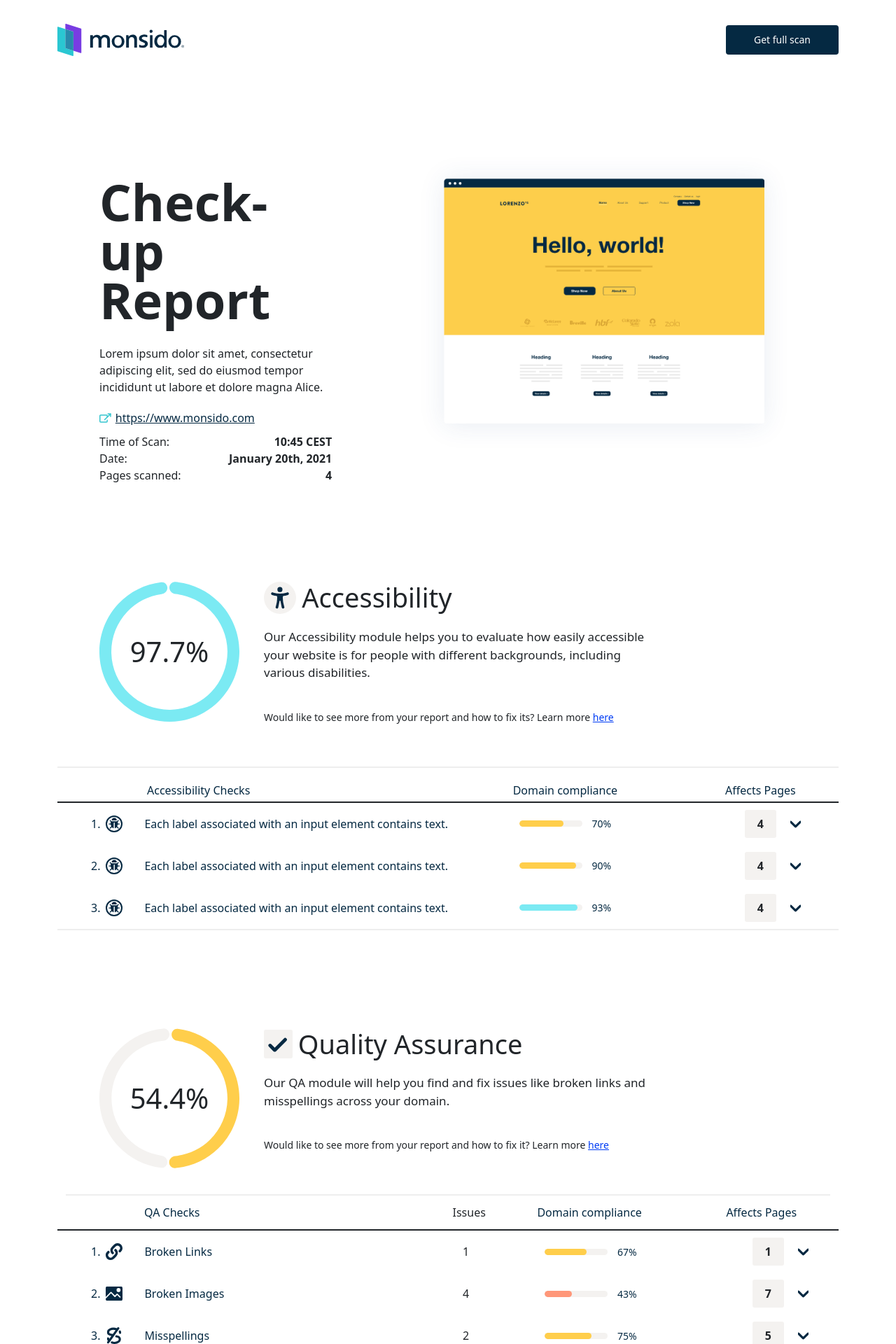
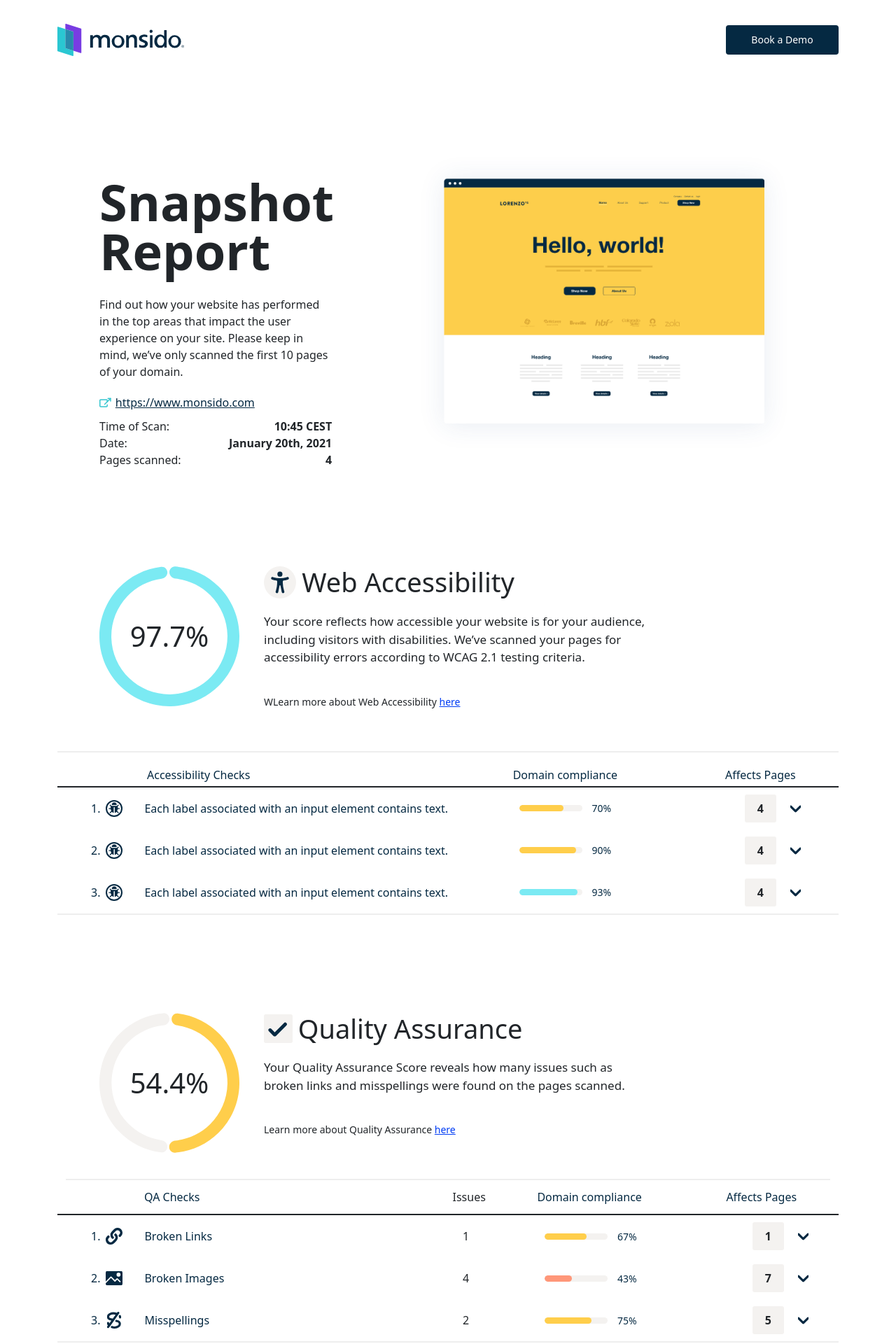
Before and after one commit to hnamdev008/marketing-report-ui, an Angular app: page / in a window 1280 px wide. Shown: the top 1920 px of the page at 70% size. Built offline with nearby package versions, Linux system fonts and the light colour scheme.

Commit message:
fix issues from 92 to 100

```diff
--- a/src/app/core/components/header/header.component.html
+++ b/src/app/core/components/header/header.component.html
@@ -2,5 +2,5 @@
     <a href="https://monsido.com" target="_blank" alt="Logo">
         <img class="img-fluid header__logo" src="./assets/icons/logo.svg" alt="Monsido Logo" />
     </a>
-    <button type="button" class="btn header__btn">Get full scan</button>
+    <button type="button" class="btn header__btn" (click)="bookDemo()">Book a Demo</button>
 </div>
--- a/src/app/home/home.component.html
+++ b/src/app/home/home.component.html
@@ -5,11 +5,10 @@
         <div class="home__section__banner">
             <div class="home__section__banner__left">
                 <h1 class="home__section__banner__left__title">
-                    Check-up<br>Report
+                    Snapshot Report
                 </h1>
                 <p class="home__section__banner__left__desc">
-                    Lorem ipsum dolor sit amet, consectetur adipiscing elit, sed do eiusmod tempor incididunt ut labore et dolore magna Alice.
-                </p>
+                    Find out how your website has performed in the top areas that impact the user experience on your site. Please keep in mind, we’ve only scanned the first 10 pages of your domain.                </p>
                 <span class="d-flex">
                 <img src="./assets/icons/open-link.svg" alt="">
                 <a href="https://monsido.com/" target="_blank" class="home__section__banner__url">https://www.monsido.com</a>
@@ -42,20 +41,19 @@
                 <div class="home__section__content__header d-flex flex-row align-items-center">
                     <img class="img-fluid" src="./assets/icons/human.svg" alt="" />
                     <h2 class="home__section__content__header__title ms-2">
-                        Accessibility
+                        Web Accessibility
                     </h2>
                 </div>
                 <p class="home__section__content__des">
-                    Our Accessibility module helps you to evaluate how easily accessible your website is for people with different backgrounds, including various disabilities.
-                </p>
+                    Your score reflects how accessible your website is for your audience, including visitors with disabilities. We’ve scanned your pages for accessibility errors according to WCAG 2.1 testing criteria.                </p>
                 <div class="home__section__content__note is-hide">
-                    Would like to see more from your report and how to fix its? Learn more
-                    <a href="" class="home__section__content__note__link">here</a>
+                    WLearn more about Web Accessibility
+                    <a href="https://monsido.com/platform/web-accessibility" target="_blank" class="home__section__content__note__link">here</a>
                 </div>
             </div>
             <div class="home__section__content__note">
-                Would like to see more from your report and how to fix its? <br>Learn more
-                <span class="home__section__content__note__link">here</span>
+                Learn more about Web Accessibility
+                <a href="https://monsido.com/platform/web-accessibility" target="_blank" class="home__section__content__note__link">here</a>
             </div>
         </div>
         <!-- Large Tablet, Laptop, Desktop -->
@@ -134,7 +132,7 @@
                                             </tr>
                                         </tbody>
                                     </table>
-                                    <p class="home__section__items__list__item__note">Want to see the status of more pages? <a href="https://go.monsido.com/demo" target="_blank">Book a demo</a></p>
+                                    <p class="home__section__items__list__item__note">Want to see the status of more pages? <a href="https://go.monsido.com/demo?utm_source=report-page&utm_medium=accordions&utm_content=book-a-demo&utm_campaign=snapshot-report-flow" target="_blank">Book a demo</a></p>
                                 </ng-template>
                             </accordion-item>
                         </accordion>
@@ -209,7 +207,7 @@
                                             </tr>
                                         </tbody>
                                     </table>
-                                    <p class="home__section__items__list__item__note">Want to see the status of more pages? <a href="https://go.monsido.com/demo" target="_blank">Book a demo</a></p>
+                                    <p class="home__section__items__list__item__note">Want to see the status of more pages? <a href="https://go.monsido.com/demo?utm_source=report-page&utm_medium=accordions&utm_content=book-a-demo&utm_campaign=snapshot-report-flow" target="_blank">Book a demo</a></p>
                                 </ng-template>
                             </accordion-item>
                         </accordion>
@@ -232,16 +230,16 @@
                     </h2>
                 </div>
                 <p class="home__section__content__des">
-                    Our QA module will help you find and fix issues like broken links and misspellings across your domain.
+                    Your Quality Assurance Score reveals how many issues such as broken links and misspellings were found on the pages scanned.
                 </p>
                 <div class="home__section__content__note is-hide">
-                    Would like to see more from your report and how to fix it? Learn more
-                    <span class="home__section__content__note__link">here</span>
+                    Learn more about Quality Assurance
+                    <a href="https://monsido.com/platform/quality-assurance" target="_blank" class="home__section__content__note__link">here</a>
                 </div>
             </div>
             <div class="home__section__content__note">
-                Would like to see more from your report and how to fix it? <br>Learn more
-                <span class="home__section__content__note__link">here</span>
+                Learn more about Quality Assurance
+                <a href="https://monsido.com/platform/quality-assurance" target="_blank" class="home__section__content__note__link">here</a>
             </div>
         </div>
         <!-- Large Tablet, Laptop, Desktop -->
@@ -314,7 +312,7 @@
                                             </tr>
                                         </tbody>
                                     </table>
-                                    <p class="home__section__items__list__item__note">Want to see the status of more pages? <a href="https://go.monsido.com/demo" target="_blank">Book a demo</a></p>
+                                    <p class="home__section__items__list__item__note">Want to see the status of more pages? <a href="https://go.monsido.com/demo?utm_source=report-page&utm_medium=accordions&utm_content=book-a-demo&utm_campaign=snapshot-report-flow" target="_blank">Book a demo</a></p>
                                 </ng-template>
                             </accordion-item>
                         </accordion>
@@ -381,7 +379,7 @@
                                             </tr>
                                         </tbody>
                                     </table>
-                                    <p class="home__section__items__list__item__note">Want to see the status of more pages? <a href="https://go.monsido.com/demo" target="_blank">Book a demo</a></p>
+                                    <p class="home__section__items__list__item__note">Want to see the status of more pages? <a href="https://go.monsido.com/demo?utm_source=report-page&utm_medium=accordions&utm_content=book-a-demo&utm_campaign=snapshot-report-flow" target="_blank">Book a demo</a></p>
                                 </ng-template>
                             </accordion-item>
                         </accordion>
@@ -412,16 +410,16 @@
                     </h2>
                 </div>
                 <p class="home__section__content__des">
-                    Optimize your website for search engines with the Monsido SEO module.
+                    Your SEO Score indicates how optimized the pages scanned are for search engines and whether they follow best practices such as including header tags.
                 </p>
                 <div class="home__section__content__note is-hide">
-                    Would like to see more from your report and how to fix it? Learn more
-                    <span class="home__section__content__note__link">here</span>
+                    Learn more about SEO
+                    <a href="https://monsido.com/platform/seo" target="_blank" class="home__section__content__note__link">here</a>
                 </div>
             </div>
             <div class="home__section__content__note">
-                Would like to see more from your report and how to fix it? Learn more
-                <span class="home__section__content__note__link">here</span>
+                Learn more about SEO
+                <a href="https://monsido.com/platform/seo" target="_blank" class="home__section__content__note__link">here</a>
             </div>
         </div>
         <!-- Large Tablet, Laptop, Desktop -->
@@ -484,7 +482,7 @@
                                             </tr>
                                         </tbody>
                                     </table>
-                                    <p class="home__section__items__list__item__note">Want to see more issues? <a href="https://go.monsido.com/demo" target="_blank">Book a demo</a></p>
+                                    <p class="home__section__items__list__item__note">Want to see more issues? <a href="https://go.monsido.com/demo?utm_source=report-page&utm_medium=accordions&utm_content=book-a-demo&utm_campaign=snapshot-report-flow" target="_blank">Book a demo</a></p>
                                 </ng-template>
                             </accordion-item>
                         </accordion>
@@ -544,7 +542,7 @@
                                             </tr>
                                         </tbody>
                                     </table>
-                                    <p class="home__section__items__list__item__note">Want to see more issues? <a href="https://go.monsido.com/demo" target="_blank">Book a demo</a></p>
+                                    <p class="home__section__items__list__item__note">Want to see more issues? <a href="https://go.monsido.com/demo?utm_source=report-page&utm_medium=accordions&utm_content=book-a-demo&utm_campaign=snapshot-report-flow" target="_blank">Book a demo</a></p>
                                 </ng-template>
                             </accordion-item>
                         </accordion>
@@ -567,16 +565,16 @@
                     </h2>
                 </div>
                 <p class="home__section__content__des">
-                    Choose between diferent data regulations relevant for your geographical location and scan your website for any privacy breeches.
+                    Your Data Privacy Score measures whether any potential privacy breaches based on sensitive information were detected anywhere on the pages scanned.
                 </p>
                 <div class="home__section__content__note is-hide">
-                    Would like to see more from your report and how to fix it? Learn more
-                    <span class="home__section__content__note__link">here</span>
+                    Learn more about Data Privacy
+                    <a href="https://monsido.com/platform/data-privacy" target="_blank" class="home__section__content__note__link">here</a>
                 </div>
             </div>
             <div class="home__section__content__note">
-                Would like to see more from your report and how to fix its issues?<br>Learn more
-                <span class="home__section__content__note__link">here</span>
+                Learn more about Data Privacy
+                <a href="https://monsido.com/platform/data-privacy" target="_blank" class="home__section__content__note__link">here</a>
             </div>
         </div>
         <!-- Large Tablet, Laptop, Desktop -->
@@ -641,7 +639,7 @@
                                             </tr>
                                         </tbody>
                                     </table>
-                                    <p class="home__section__items__list__item__note">Want to see more issues? <a href="https://go.monsido.com/demo" target="_blank">Book a demo</a></p>
+                                    <p class="home__section__items__list__item__note">Want to see more issues? <a href="https://go.monsido.com/demo?utm_source=report-page&utm_medium=accordions&utm_content=book-a-demo&utm_campaign=snapshot-report-flow" target="_blank">Book a demo</a></p>
                                 </ng-template>
                             </accordion-item>
                         </accordion>
@@ -699,7 +697,7 @@
                                             </tr>
                                         </tbody>
                                     </table>
-                                    <p class="home__section__items__list__item__note">Want to see more issues? <a href="https://go.monsido.com/demo" target="_blank">Book a demo</a></p>
+                                    <p class="home__section__items__list__item__note">Want to see more issues? <a href="https://go.monsido.com/demo?utm_source=report-page&utm_medium=accordions&utm_content=book-a-demo&utm_campaign=snapshot-report-flow" target="_blank">Book a demo</a></p>
                                 </ng-template>
                             </accordion-item>
                         </accordion>
@@ -722,17 +720,16 @@
                     </h2>
                 </div>
                 <p class="home__section__content__des">
-                    See the overall Performance level of the homepage of your domain.
-                    Performance is measured by pages and identifies elements that slow your page down, therefore leading to bad experience for your customers.
+                    Your Performance Score highlights how quickly your site loads for visitors based on network speed, location, and device used.
                 </p>
                 <div class="home__section__content__note is-hide">
-                    Would like to see more from your report and how to fix its? Learn more
-                    <span class="home__section__content__note__link">here</span>
+                    Learn more about Performance Insights
+                    <a href="https://monsido.com/platform/performance" target="_blank" class="home__section__content__note__link">here</a>
                 </div>
             </div>
             <div class="home__section__content__note">
-                Would like to see more from your report and how to fix its?<br>Learn more
-                <span class="home__section__content__note__link">here</span>
+                Learn more about Performance Insights
+                <a href="https://monsido.com/platform/performance" target="_blank" class="home__section__content__note__link">here</a>
             </div>
         </div>
         <hr>
@@ -778,28 +775,28 @@
     <section class="home__section container-fluid">
         <!-- Mobile -->
         <div class="home__section__promote" *ngIf="innerWidth <= 480">
-            <h1 class="home__section__promote__title">Want to see your full report?</h1>
+            <h1 class="home__section__promote__title">Get a Comprehensive Analysis of Your Site</h1>
             <div class="home__section__promote__img">
                 <img class="img-fluild" src="./assets/icons/laptop.svg" alt="">
             </div>
-            <p class="home__section__promote__desc">Lorem ipsum dolor sit amet, consectetur adipiscing elit, sed do eiusmod tempor incididunt ut labore et dolore magna Alice.</p>
-            <button class="btn home__section__promote__btn">Book a Demo</button>
+            <p class="home__section__promote__desc">Your Snapshot Report is just a preview of everything Monsido can do to optimize your website. Book a demo with our team to find out how our platform can enhance your web governance efforts.</p>
+            <button class="btn home__section__promote__btn" (click)="bookDemo()">Book a Demo</button>
         </div>
         <div class="home__section__promote" *ngIf="innerWidth > 480 && innerWidth <= 992">
             <div class="d-flex align-items-center">
-                <h1 class="home__section__promote__title">Want to see your full report?</h1>
+                <h1 class="home__section__promote__title">Get a Comprehensive Analysis of Your Site</h1>
                 <div class="home__section__promote__img">
                     <img class="img-fluild" src="./assets/icons/laptop.svg" alt="">
                 </div>
             </div>
-            <p class="home__section__promote__desc">Lorem ipsum dolor sit amet, consectetur adipiscing elit, sed do eiusmod tempor incididunt ut labore et dolore magna Alice.</p>
-            <button class="btn home__section__promote__btn">Book a Demo</button>
+            <p class="home__section__promote__desc">Your Snapshot Report is just a preview of everything Monsido can do to optimize your website. Book a demo with our team to find out how our platform can enhance your web governance efforts.</p>
+            <button class="btn home__section__promote__btn" (click)="bookDemo()">Book a Demo</button>
         </div>
         <div class="home__section__promote d-flex flex-row" *ngIf="innerWidth > 992">
             <div class="home__section__promote__left">
-                <h1 class="home__section__promote__title">Want to see your full report?</h1>
-                <p class="home__section__promote__desc">Lorem ipsum dolor sit amet, consectetur adipiscing elit, sed do eiusmod tempor incididunt ut labore et dolore magna Alice.</p>
-                <button class="btn home__section__promote__btn">Book a Demo</button>
+                <h1 class="home__section__promote__title">Get a Comprehensive Analysis of Your Site</h1>
+                <p class="home__section__promote__desc">Your Snapshot Report is just a preview of everything Monsido can do to optimize your website. Book a demo with our team to find out how our platform can enhance your web governance efforts.</p>
+                <button class="btn home__section__promote__btn" (click)="bookDemo()">Book a Demo</button>
             </div>
             <div class="home__section__promote__img">
                 <img class="img-fluild" src="./assets/icons/laptop.svg" alt="">
```
Also changed, not shown: src/app/core/components/header/header.component.ts (+8 -4 lines), src/app/home/home.component.ts (+7 -0 lines).
